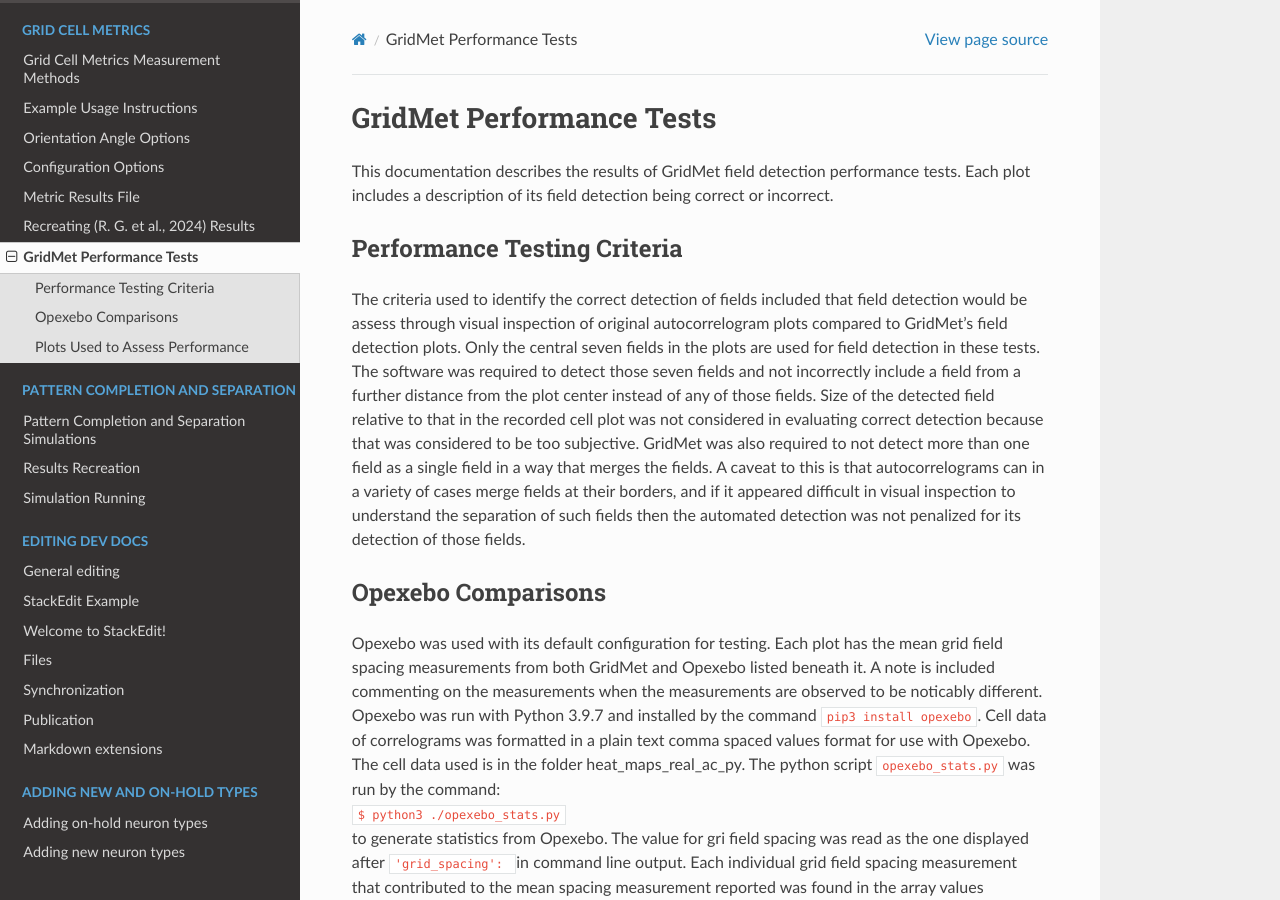
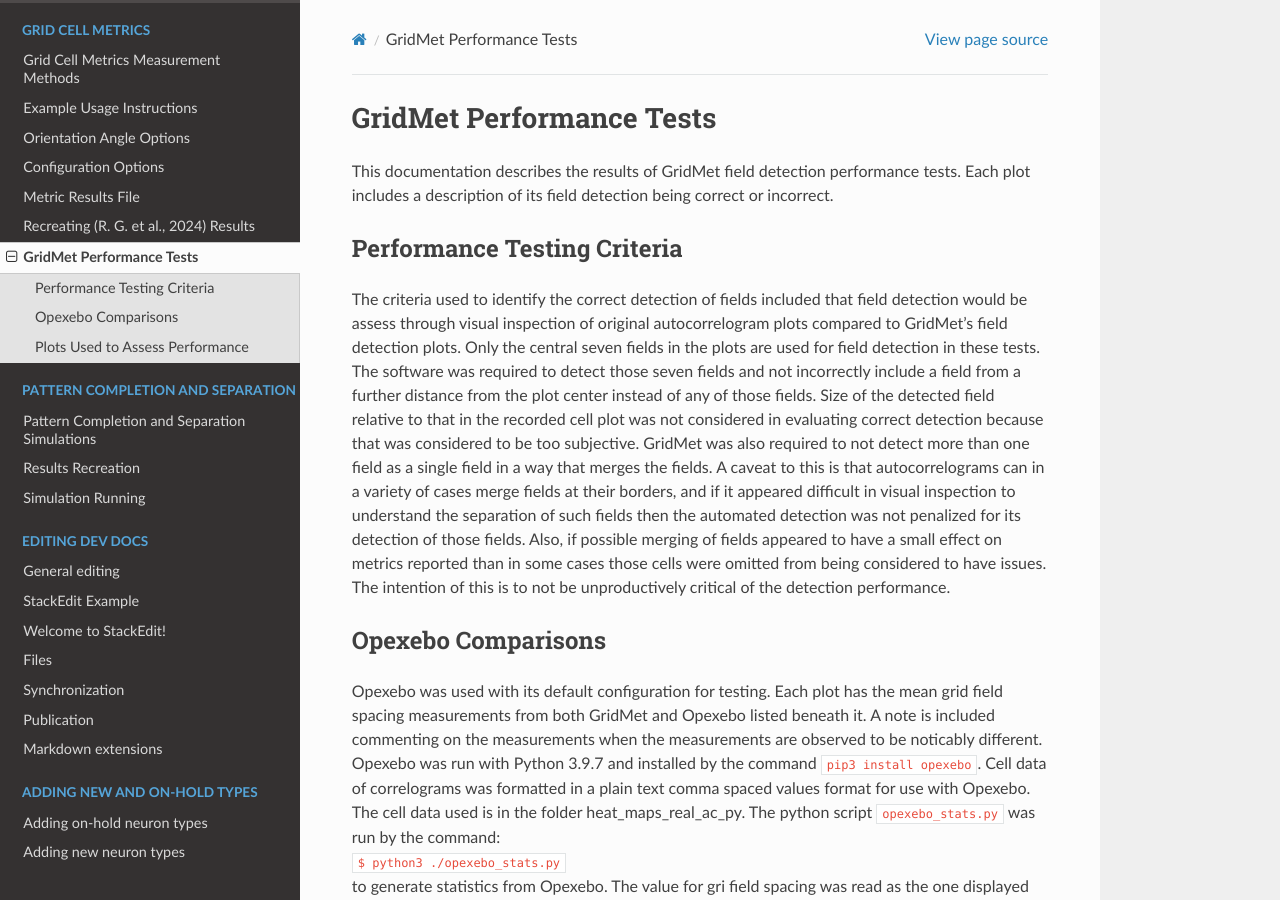
Before and after one commit to Hippocampome-Org/hco_dev_docs, a Sphinx documentation site: the page built from docs/gridcell_metrics/performance_tests.md, in a window 1280 px wide and 900 px high. Built offline with Sphinx 7.4.7 and the Read the Docs theme 3.1.0, drawn with Linux system fonts in a browser that asks for light colours; some of the changed text lies outside the part shown.

Commit message:
updated GridMet performance test page

```diff
--- a/docs/gridcell_metrics/performance_tests.md
+++ b/docs/gridcell_metrics/performance_tests.md
@@ -4,7 +4,7 @@ GridMet Performance Tests
 This documentation describes the results of GridMet field detection performance tests. Each plot includes a description of its field detection being correct or incorrect.
 
 ## Performance Testing Criteria
-The criteria used to identify the correct detection of fields included that field detection would be assess through visual inspection of original autocorrelogram plots compared to GridMet’s field detection plots. Only the central seven fields in the plots are used for field detection in these tests. The software was required to detect those seven fields and not incorrectly include a field from a further distance from the plot center instead of any of those fields. Size of the detected field relative to that in the recorded cell plot was not considered in evaluating correct detection because that was considered to be too subjective. GridMet was also required to not detect more than one field as a single field in a way that merges the fields. A caveat to this is that autocorrelograms can in a variety of cases merge fields at their borders, and if it appeared difficult in visual inspection to understand the separation of such fields then the automated detection was not penalized for its detection of those fields.
+The criteria used to identify the correct detection of fields included that field detection would be assess through visual inspection of original autocorrelogram plots compared to GridMet’s field detection plots. Only the central seven fields in the plots are used for field detection in these tests. The software was required to detect those seven fields and not incorrectly include a field from a further distance from the plot center instead of any of those fields. Size of the detected field relative to that in the recorded cell plot was not considered in evaluating correct detection because that was considered to be too subjective. GridMet was also required to not detect more than one field as a single field in a way that merges the fields. A caveat to this is that autocorrelograms can in a variety of cases merge fields at their borders, and if it appeared difficult in visual inspection to understand the separation of such fields then the automated detection was not penalized for its detection of those fields. Also, if possible merging of fields appeared to have a small effect on metrics reported than in some cases those cells were omitted from being considered to have issues. The intention of this is to not be unproductively critical of the detection performance.
 
 ## Opexebo Comparisons
 Opexebo was used with its default configuration for testing. Each plot has the mean grid field spacing measurements from both GridMet and Opexebo listed beneath it. A note is included commenting on the measurements when the measurements are observed to be noticably different. Opexebo was run with Python 3.9.7 and installed by the command `pip3 install opexebo`. Cell data of correlograms was formatted in a plain text comma spaced values format for use with Opexebo. The cell data used is in the folder heat_maps_real_ac_py. The python script `opexebo_stats.py` was run by the command:
@@ -24,7 +24,7 @@ Cell spacing: GridMet: 38.25 cm; Opexebo: 38.32 cm.
 <br><br>Cell N3 Was Omitted from Testing Due to Having a Grid Score Below 0.2.
 <br><br>Cell N4; Field Detection Had Very Small Issues
 <a href='https://github.com/Hippocampome-Org/hco_dev_docs/blob/master/media/performance_tests/n4.jpg?raw=true'><img src="https://github.com/Hippocampome-Org/hco_dev_docs/blob/master/media/performance_tests/n4.jpg?raw=true"  width="700"></a>
-Notes: Cell N4 was observed to have a very small detection issue in the way that 2 of its 35 field area pixels are in the wrong field. This will have only very small effects on metric results.
+Notes: Cell N4 was observed to have a very small detection issue in the way that 2 of its 35 field area pixels are in the wrong field. This will have only very small effects on metric results. This cell was good to include as an example of issues while it appears to have only the very small effect on results. A reason for inclusion is that it is one where the fields are relatively clear in there separation in the plot, but there was still this minor detection issue. This serves as a good example to reference about how if fields positions can be reasonably well understood by a human evaluator then there can be additional methods included as future work in the software to improve on detection based on this circumstance. Other cells here, e.g., n10, possibly have field merging issues but the effects are small on metrics, and therefore not considered issues even though this (n4) was marked as having an issue. The example on how to improve the software with this cell was a significant factor in marking it as having an issue relative to other cells.
 <br>Cell spacing: GridMet: 39.70 cm; Opexebo: 39.13 cm.
 <br><br>Cell N5; Field Detection Correct
 <a href='https://github.com/Hippocampome-Org/hco_dev_docs/blob/master/media/performance_tests/n5.jpg?raw=true'><img src="https://github.com/Hippocampome-Org/hco_dev_docs/blob/master/media/performance_tests/n5.jpg?raw=true"  width="700"></a>
@@ -33,12 +33,13 @@ Cell spacing: GridMet: 45.61 cm; Opexebo: 46.28 cm.
 <br>Cell N7 Was Omitted from Testing Due to Having a Grid Score Below 0.2.
 <br><br>Cell N8; Field Detection Correct
 <a href='https://github.com/Hippocampome-Org/hco_dev_docs/blob/master/media/performance_tests/n8.jpg?raw=true'><img src="https://github.com/Hippocampome-Org/hco_dev_docs/blob/master/media/performance_tests/n8.jpg?raw=true"  width="700"></a>
-Cell spacing: GridMet: 57.61 cm; Opexebo: 56.95 cm.
+<br>Cell spacing: GridMet: 57.61 cm; Opexebo: 56.95 cm.
+<br>Note: it is possible some field merging occured at the edges of this plot, but even if that is true, it was judged to have probably a particularly small effect on results. Also, it is unclear to the human evaluator to what extent, if any, field merging may be present here. These circumstances combined to help form the decision that this cell was not identified as having a detection issue.
 <br><br>Cell N9 Was Omitted from Testing Due to Having a Grid Score Below 0.2.
 <br><br>Cell N10; Field Detection Correct
 <a href='https://github.com/Hippocampome-Org/hco_dev_docs/blob/master/media/performance_tests/n10.jpg?raw=true'><img src="https://github.com/Hippocampome-Org/hco_dev_docs/blob/master/media/performance_tests/n10.jpg?raw=true"  width="700"></a>
-Note: No penalty was given for field detection here because the human evaluator did not clearly see a field separation issue. Possibly fields at toward the borders of the plot had minor merging but the evidence was not clear enough to penalize the detection performance. The human evaluator being unsure of how to identify the fields means that the automated detection is not expected to go beyond that understanding. Also, if field merging did occur, it was judged to be so small that it did not reach the level of needing to state it as an issue with this cell.
 <br>Cell spacing: GridMet: 75.63 cm; Opexebo: 70.17 cm.
+<br>Note: No penalty was given for field detection here because the human evaluator was unsure of what extent, if any, field separation issue may exist here. Possibly fields at toward the borders of the plot had minor merging but the evidence was not clear enough to penalize the detection performance. The human evaluator being unsure of how to identify the fields means that to an extent the automated detection is not expected to go beyond that understanding. Also, if field merging did occur, it was judged to probably be so small that it did not reach the level of needing to state it as an issue with this cell.
 <br><br>Cell N11; Field Detection Had Small Issues
 <a href='https://github.com/Hippocampome-Org/hco_dev_docs/blob/master/media/performance_tests/n11.jpg?raw=true'><img src="https://github.com/Hippocampome-Org/hco_dev_docs/blob/master/media/performance_tests/n11.jpg?raw=true"  width="700"></a>
 Note: Cell N11's field detection was found to have small detection issues with merged fields. These issues have only a small effect on statistical results. The human evaluator identified fields at the center top and bottom positions of the recordings plot that appear merged in the field detection. The automated field detection is expected to be able to meet the human evaluator's performance abilities.
@@ -105,6 +106,7 @@ Note: Cell numbering skips N30, N31, and N32.
 <br><br>Cell N33; Field Detection Correct
 <a href='https://github.com/Hippocampome-Org/hco_dev_docs/blob/master/media/performance_tests/n33.jpg?raw=true'><img src="https://github.com/Hippocampome-Org/hco_dev_docs/blob/master/media/performance_tests/n33.jpg?raw=true"  width="700"></a>
 <br>Cell spacing: GridMet: 36.35 cm; Opexebo: 32.27 cm. (px2cm is 45/32 for n33-n37)
+<br>Note: it is possible some field merging occured at the edges of this plot, but even if that is true, it was judged to have probably a particularly small effect on results. Also, it is unclear to the human evaluator to what extent, if any, field merging may be present here. These circumstances combined to help form the decision that this cell was not identified as having a detection issue.
 <br><br>Cell N34; Field Detection Correct
 <a href='https://github.com/Hippocampome-Org/hco_dev_docs/blob/master/media/performance_tests/n34.jpg?raw=true'><img src="https://github.com/Hippocampome-Org/hco_dev_docs/blob/master/media/performance_tests/n34.jpg?raw=true"  width="700"></a>
 <br>Cell spacing: GridMet: 32.00 cm; Opexebo: 25.35 cm.
```
